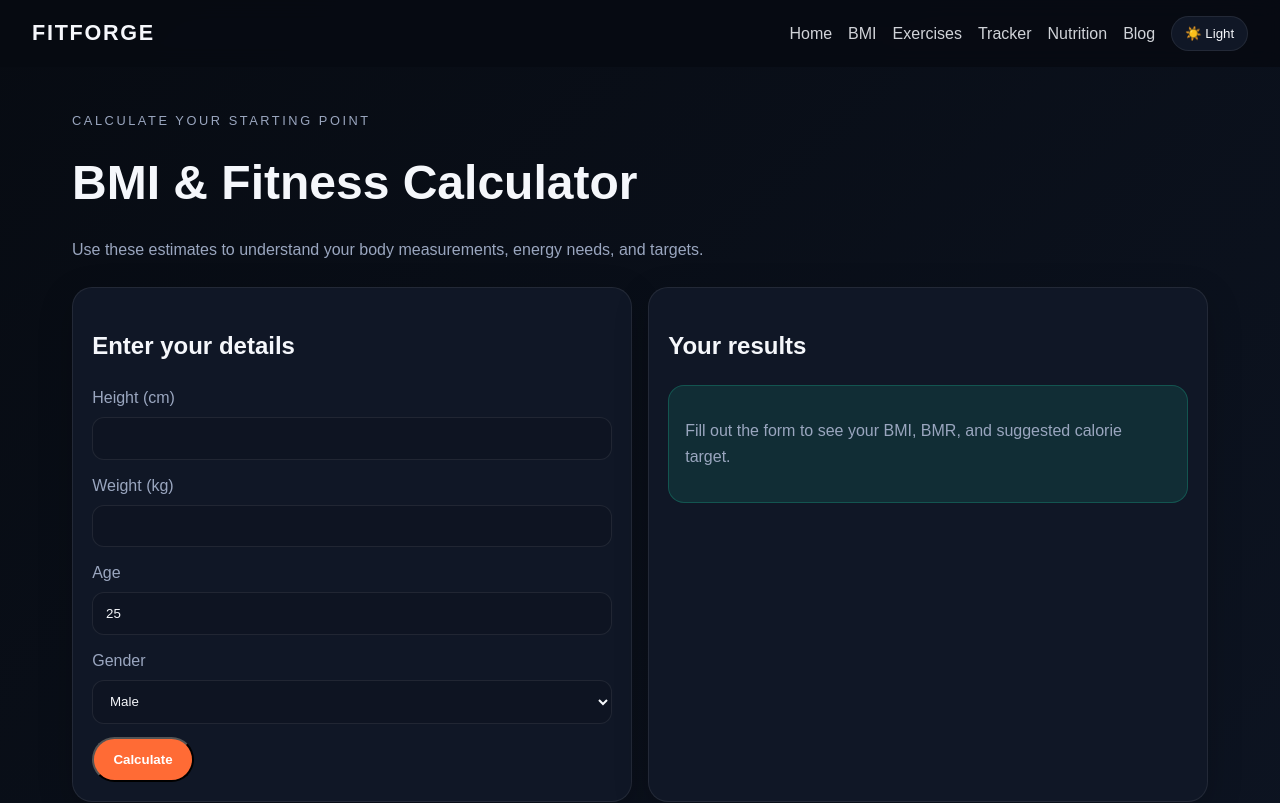
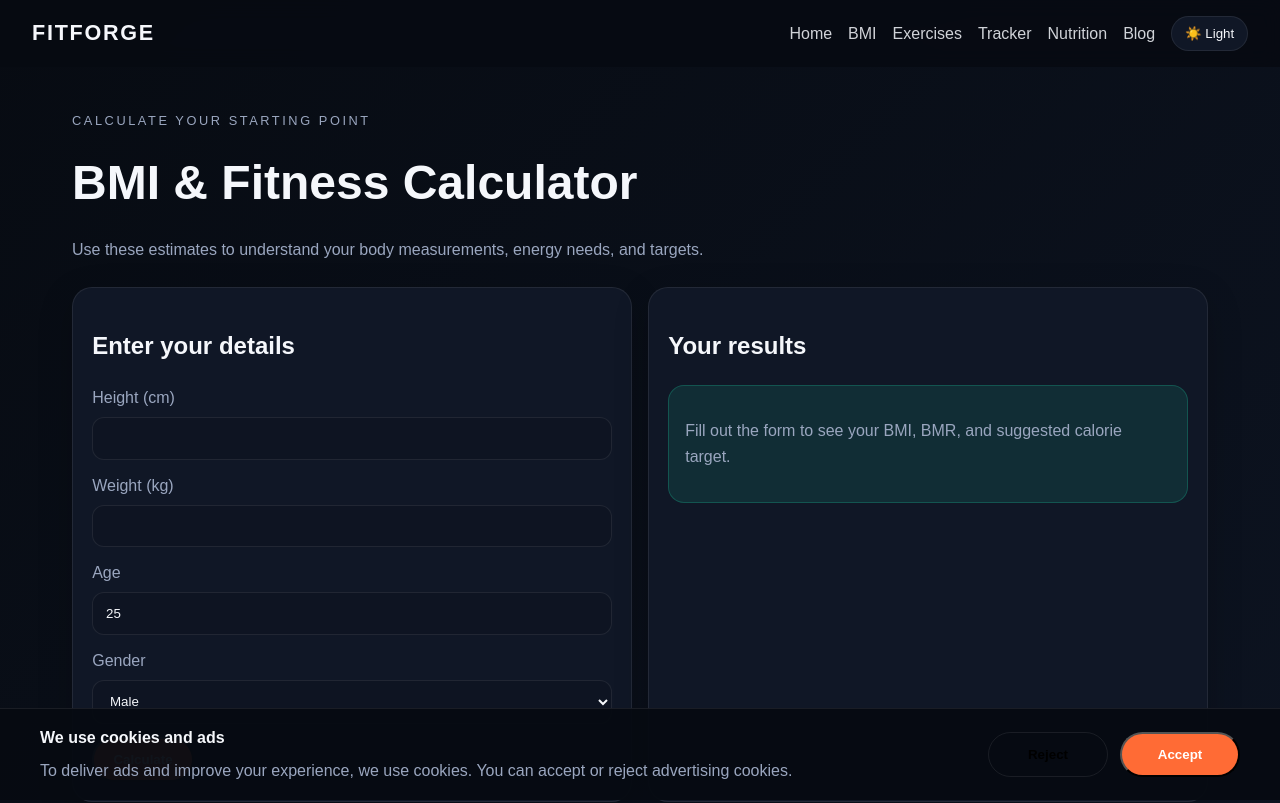
Before and after one commit to Rahul75-code/gym_App, a Next.js app: page /BMI in a window 1280 px wide. Shown: the top 803 px of the page. Built offline with nearby package versions, Linux system fonts and the light colour scheme.

Commit message:
Add GDPR consent banner and consent-based AdSense loading

```diff
--- /dev/null
+++ b/app/ConsentBanner.js
@@ -0,0 +1,65 @@
+'use client';
+
+import { useEffect, useState } from 'react';
+
+const STORAGE_KEY = 'fitforge-consent';
+
+export default function ConsentBanner() {
+  const [consent, setConsent] = useState(null);
+
+  useEffect(() => {
+    const saved = window.localStorage.getItem(STORAGE_KEY);
+    if (saved) {
+      setConsent(saved);
+      if (saved === 'accepted') {
+        loadAdsense();
+      }
+    } else {
+      setConsent('unknown');
+    }
+  }, []);
+
+  function loadAdsense() {
+    if (typeof window === 'undefined') return;
+    if (window.adsbygoogle) return;
+
+    const script = document.createElement('script');
+    script.async = true;
+    script.src = 'https://pagead2.googlesyndication.com/pagead/js/adsbygoogle.js?client=ca-pub-2583537765669212';
+    script.crossOrigin = 'anonymous';
+    document.head.appendChild(script);
+  }
+
+  function saveConsent(value) {
+    window.localStorage.setItem(STORAGE_KEY, value);
+    setConsent(value);
+    if (value === 'accepted') {
+      loadAdsense();
+    }
+  }
+
+  if (consent !== 'unknown') {
+    return null;
+  }
+
+  return (
+    <div className="consent-banner">
+      <div className="consent-banner-content">
+        <div>
+          <strong>We use cookies and ads</strong>
+          <p>
+            To deliver ads and improve your experience, we use cookies. You can accept or reject advertising cookies.
+          </p>
+        </div>
+        <div className="consent-actions">
+          <button className="btn btn-secondary" onClick={() => saveConsent('rejected')}>
+            Reject
+          </button>
+          <button className="btn btn-primary" onClick={() => saveConsent('accepted')}>
+            Accept
+          </button>
+        </div>
+      </div>
+    </div>
+  );
+}
--- a/app/globals.css
+++ b/app/globals.css
@@ -201,6 +201,58 @@ main {
   color: white;
 }
 
+.consent-banner {
+  position: fixed;
+  left: 0;
+  right: 0;
+  bottom: 0;
+  width: 100%;
+  background: rgba(7, 11, 18, 0.96);
+  color: var(--text);
+  border-top: 1px solid rgba(255, 255, 255, 0.08);
+  padding: 1rem;
+  z-index: 9999;
+}
+
+.consent-banner-content {
+  max-width: 1200px;
+  margin: 0 auto;
+  display: flex;
+  flex-wrap: wrap;
+  justify-content: space-between;
+  align-items: center;
+  gap: 1rem;
+}
+
+.consent-banner-content strong {
+  display: block;
+  margin-bottom: 0.5rem;
+}
+
+.consent-banner-content p {
+  margin: 0;
+  color: var(--muted);
+}
+
+.consent-actions {
+  display: flex;
+  gap: 0.75rem;
+  flex-wrap: wrap;
+}
+
+.consent-actions .btn {
+  min-width: 120px;
+}
+
+body {
+  margin: 0;
+  font-family: Arial, Helvetica, sans-serif;
+  background: linear-gradient(135deg, var(--bg), #0d1422);
+  color: var(--text);
+  line-height: 1.6;
+  padding-bottom: 6rem;
+}
+
 .section {
   padding: 2rem 0;
 }
--- a/app/layout.js
+++ b/app/layout.js
@@ -1,5 +1,6 @@
 import './globals.css';
 import Link from 'next/link';
+import ConsentBanner from './ConsentBanner';
 import ThemeToggle from './ThemeToggle';
 
 export const metadata = {
@@ -10,14 +11,9 @@ export const metadata = {
 export default function RootLayout({ children }) {
   return (
     <html lang="en">
-      <head>
-        <script
-          async
-          src="https://pagead2.googlesyndication.com/pagead/js/adsbygoogle.js?client=ca-pub-2583537765669212"
-          crossOrigin="anonymous"
-        ></script>
-      </head>
+      <head />
       <body>
+        <ConsentBanner />
         <header className="topbar">
           <Link className="brand" href="/">
             FitForge
```
Also changed, not shown: app/page.js (+0 -9 lines).
